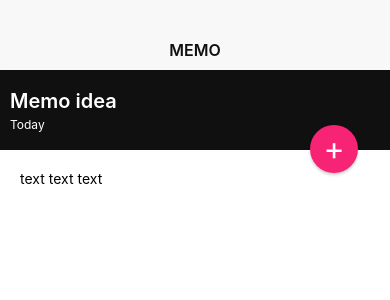
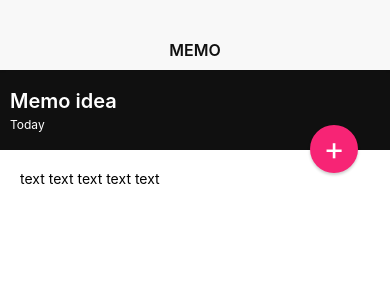
Before and after one commit to iheno/MemoApp, a React Native app: screen / in a window 390 px wide. Shown: the top 300 px of the page. Built offline with nearby package versions, Linux system fonts and the light colour scheme.

Commit message:
exp ver upgrade

```diff
--- a/src/screens/MemoDetailScreen.js
+++ b/src/screens/MemoDetailScreen.js
@@ -17,7 +17,7 @@ class MemoDetailScreen extends React.Component {
 
         <View style={styles.memoContents}>
           <Text>
-            text text text
+            text text text text text
           </Text>
         </View>
 
```
